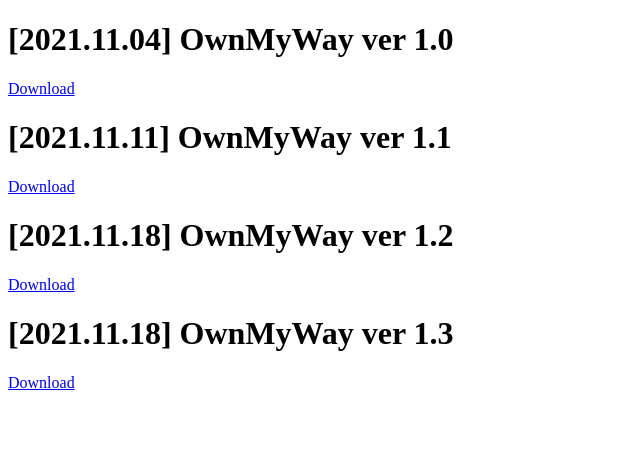
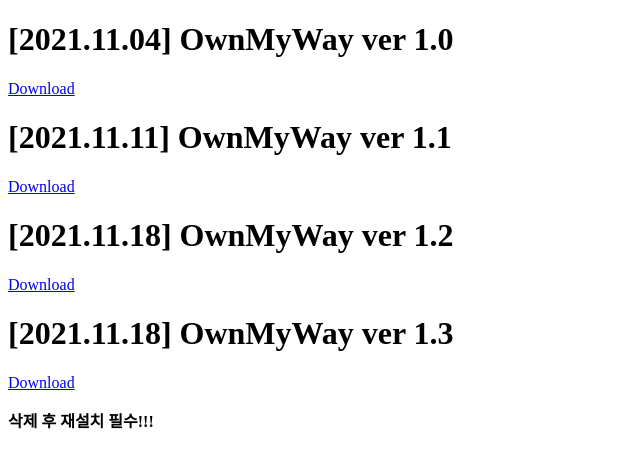
Before and after one commit to hj56775/Deploy, a plain HTML site: page index.html in a window 1280 px wide. Shown: the whole page, without its empty margins (0-640 px from the left). Drawn offline with Linux system fonts and the light colour scheme.

Commit message:
5주차 배포

```diff
--- a/index.html
+++ b/index.html
@@ -12,5 +12,6 @@
     <a href="itms-services://?action=download-manifest&url=https://dl.dropboxusercontent.com/s/6lqw1jox39cw3mt/manifest.plist">Download</a>
     <h1>[2021.11.18] OwnMyWay ver 1.3</h1>
     <a href="itms-services://?action=download-manifest&url=https://dl.dropboxusercontent.com/s/yzymmfop2ow1vo8/manifest.plist">Download</a>
+    <p><strong>삭제 후 재설치 필수!!!</strong></p>
 </body>
 </html>
```
